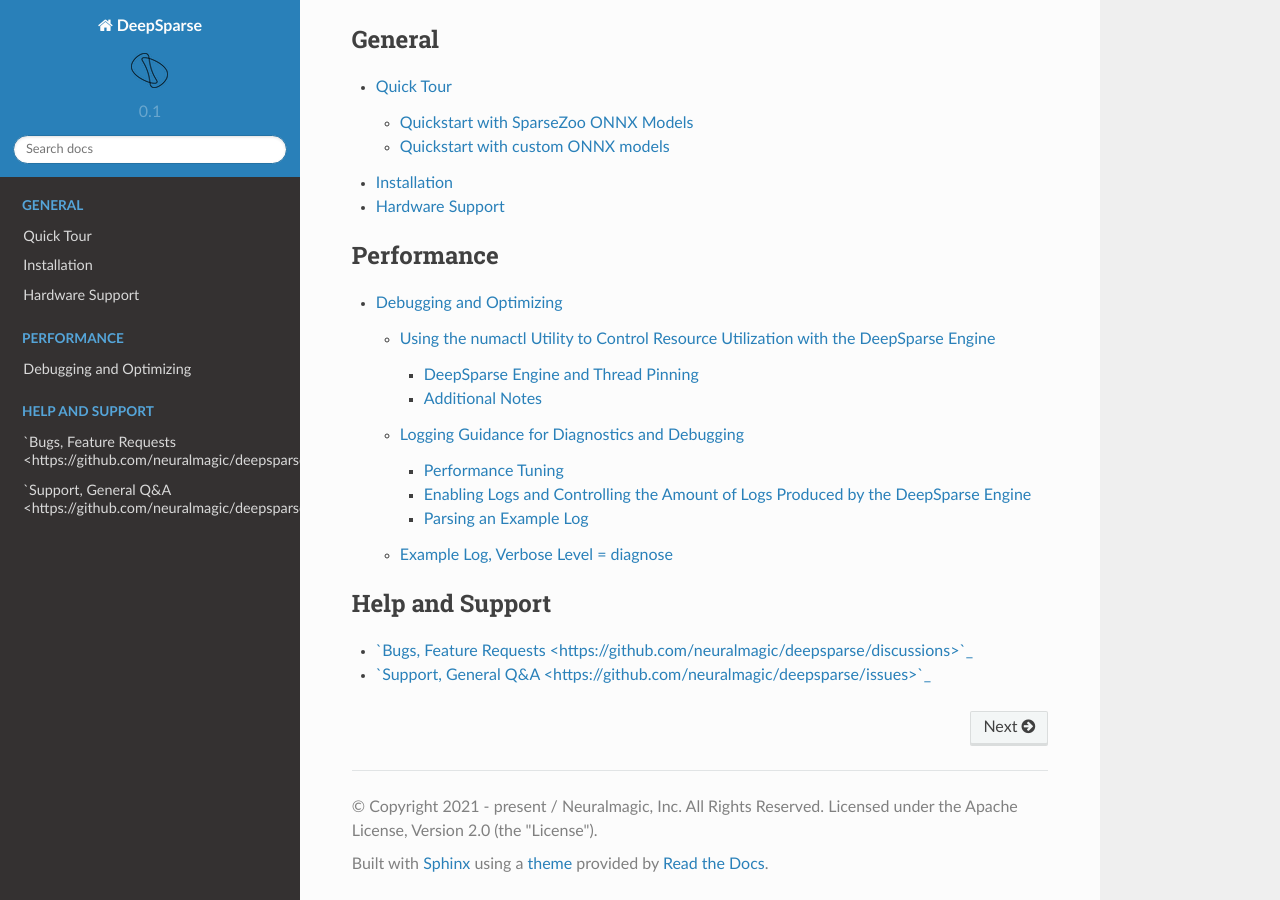
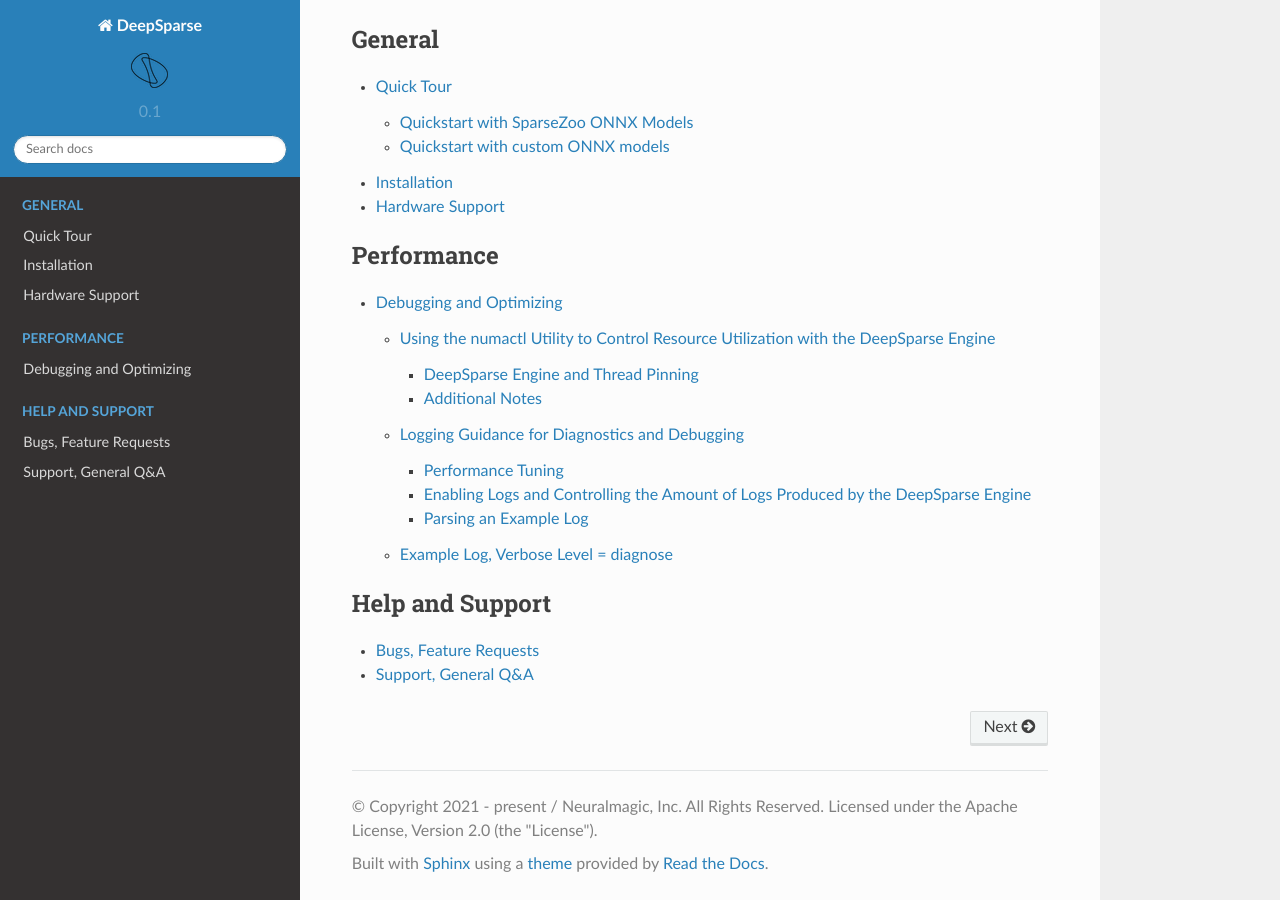
Before and after one commit to neuralmagic/deepsparse, a Sphinx documentation site: the page built from docs/source/index.rst, in a window 1280 px wide and 900 px high, scrolled down 1149 px. Built offline with Sphinx 7.4.7 and the Read the Docs theme 2.0.0, drawn with Linux system fonts in a browser that asks for light colours; pages that are not in the unit, such as notebooks, are missing from menus.

Commit message:
toc tree ext link fix

```diff
--- a/docs/source/index.rst
+++ b/docs/source/index.rst
@@ -121,5 +121,5 @@
     :maxdepth: 2
     :caption: Help and Support
 
-    `Bugs, Feature Requests <https://github.com/neuralmagic/deepsparse/discussions>`_
-    `Support, General Q&A <https://github.com/neuralmagic/deepsparse/issues>`_
+    Bugs, Feature Requests <https://github.com/neuralmagic/deepsparse/discussions>
+    Support, General Q&A <https://github.com/neuralmagic/deepsparse/issues>
```
